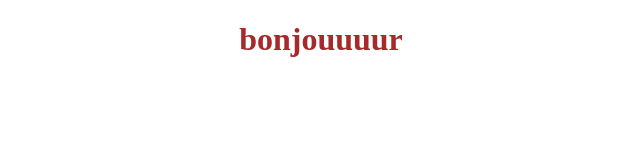
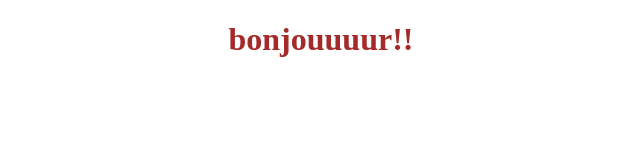
Before and after one commit to fatima-zahra06/projet-web, a plain HTML site: page index.html in a window 1280 px wide. Shown: the whole page, without its empty margins (319-959 px from the left). Drawn offline with Linux system fonts and the light colour scheme.

Commit message:
name change

```diff
--- a/index.html
+++ b/index.html
@@ -7,6 +7,6 @@
   <title>essai</title>
 </head>
 <body>
-    <h1>bonjouuuur</h1>
+    <h1>bonjouuuur!!</h1>
 </body>
 </html>
```
